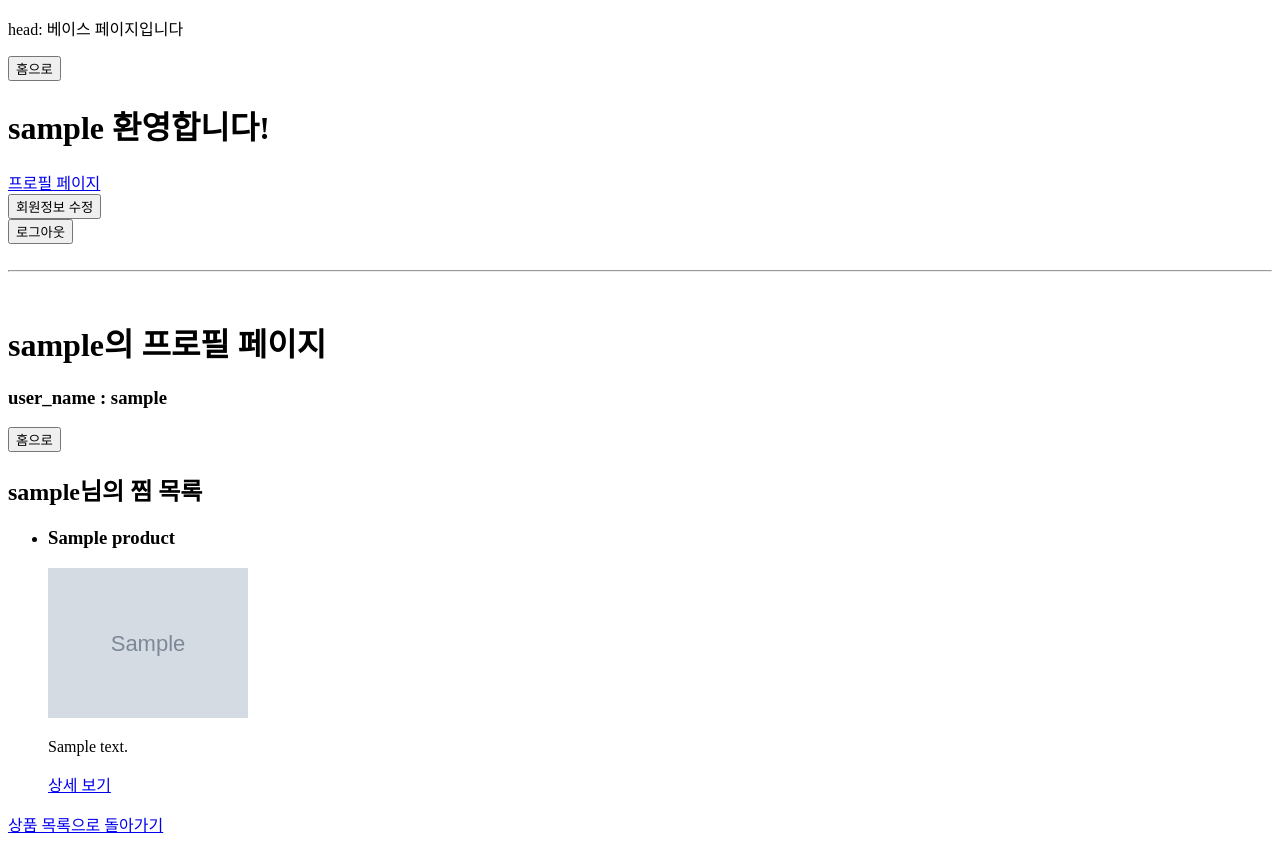
After one commit to KUC23/spartamarket, a Django app: a page that uses templates/base.html in a window 1280 px wide. The commit adds this page. Run offline with Django 4.2, Linux system fonts and the light colour scheme; a user stored in the database is signed in; tables that the repository leaves empty hold one stand-in row (values such as "Sample post"); grey boxes marked "Sample" are stand-in pictures.

Commit message:
찜하기 기능 추가

```diff
--- a/products/models.py
+++ b/products/models.py
@@ -1,5 +1,6 @@
 from django.db import models
-
+from django.contrib.auth.models import User
+from django.conf import settings
 
 # Create your models here.
 
@@ -12,6 +13,9 @@ class  Product(models.Model):
                                     # auto_now 추가 될 때 마다 작성성
     updated_at = models.DateTimeField(auto_now=True)
     image = models.ImageField(upload_to='images/', blank=True)   # text 테이터에는 null = True를 주지 않을 것을 권장하고있다.
+    # 찜하기 기능
+    liked_by = models.ManyToManyField(settings.AUTH_USER_MODEL, related_name="liked_products", blank=True)
+
 
     def __str__(self):
         return self.title
--- a/products/templates/products/products.html
+++ b/products/templates/products/products.html
@@ -19,6 +19,7 @@
     {% if product.image %}
     <img src="{{ product.image.url }}" alt="{{product.image.url}}">
     {% endif %}
+
     </a>
     <hr>
 {% endfor %}
--- a/products/urls.py
+++ b/products/urls.py
@@ -14,14 +14,10 @@ urlpatterns = [
     path("<int:pk>/", views.product_detail, name="product_detail"),
     path('<int:pk>/delete/',views.delete, name = 'delete'),
     path('<int:pk>/update/',views.update, name = 'update'),
+    path('like/<int:pk>/', views.toggle_like, name='toggle_like'),
 
     path('users/', include('users.urls')),
     path('accounts/', include('accounts.urls')),
 
 
 ]
-
-# 디버그 모드, 즉 개발모드인 경우에는 아래의 코드를 실행하라는 명령어어
-if settings.DEBUG:
-    # 개발 모드 중 미디어 파일의 경로를 찾아주는 명령어
-    urlpatterns += static(settings.MEDIA_URL, document_root=settings.MEDIA_ROOT)
--- a/templates/base.html
+++ b/templates/base.html
@@ -16,6 +16,8 @@
             {% if request.user.is_authenticated %}
 
             <h1>{{ request.user.username }} 환영합니다!</h1>
+
+            <a href="{% url 'users:profile' request.user.username  %}">프로필 페이지</a>
 
             <form action="{% url 'accounts:update' %}" method="POST">
                 {% csrf_token %}
--- /dev/null
+++ b/users/templates/users/profile.html
@@ -0,0 +1,29 @@
+{% extends 'base.html' %}
+
+{% block content %}
+    <h1>{{username }}의 프로필 페이지</h1>
+    <h3>user_name : {{username }}</h3>
+
+    <a href="{% url 'products:index' %}"><button>홈으로</button></a>
+
+<h2>{{ request.user.username }}님의 찜 목록</h2>
+
+{% if liked_products.exists %}
+    <ul>
+        {% for product in liked_products %}
+        <li>
+            <h3>{{ product.title }}</h3>
+            {% if product.image %}
+                <img src="{{ product.image.url }}" alt="{{ product.title }}" style="max-width: 200px;">
+            {% endif %}
+            <p>{{ product.content }}</p>
+            <a href="{% url 'products:product_detail' product.pk %}">상세 보기</a>
+        </li>
+        {% endfor %}
+    </ul>
+{% else %}
+    <p>찜한 물건이 없습니다.</p>
+{% endif %}
+
+<a href="{% url 'products:products' %}">상품 목록으로 돌아가기</a>
+{% endblock %}
--- a/users/views.py
+++ b/users/views.py
@@ -1,12 +1,20 @@
 from django.shortcuts import render
+from django.shortcuts import render, redirect,get_object_or_404
+from django.http import HttpResponse
+from django.contrib.auth.decorators import login_required
+from django.views.decorators.http import require_POST,require_http_methods
+
 
 def users(reqeust):
     return render(reqeust, 'users.html')
 
-
+@login_required
 def profile(request, username):
+    # 현재 로그인한 유저가 찜한 상품을 가져옴
+    liked_products = request.user.liked_products.all()
     context = {
-    'username': username
+    'username': username,
+    'liked_products': liked_products,
     }
-    return render(request, "profile.html",context)
+    return render(request, "users/profile.html",context)
 # Create your views here.
```
Also changed, not shown: products/templates/products/product_detail.html (+8 -1 lines), products/views.py (+16 -0 lines), users/template/users/profile.html (deleted, +0 -10 lines), products/migrations/0003_product_liked_by.py (added), users/templates/users/users.html (renamed from users/template/users/users.html).
